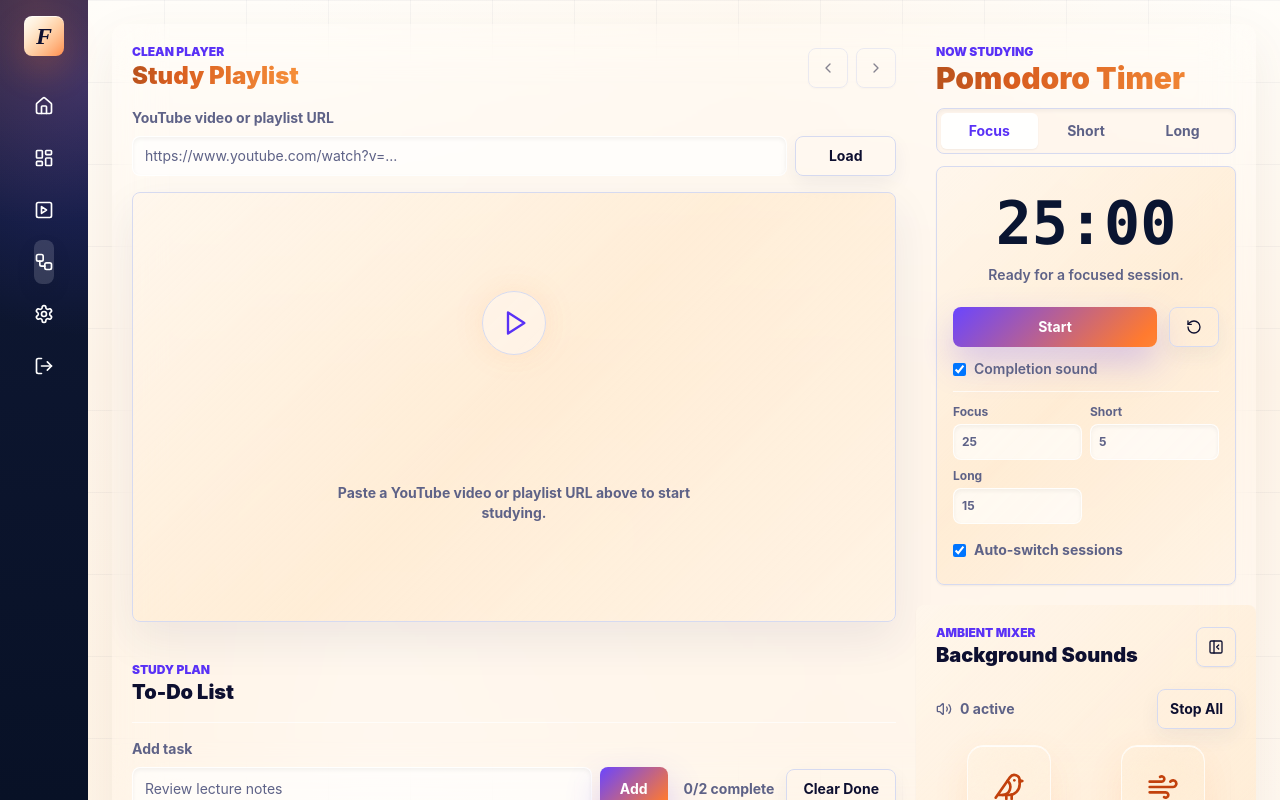
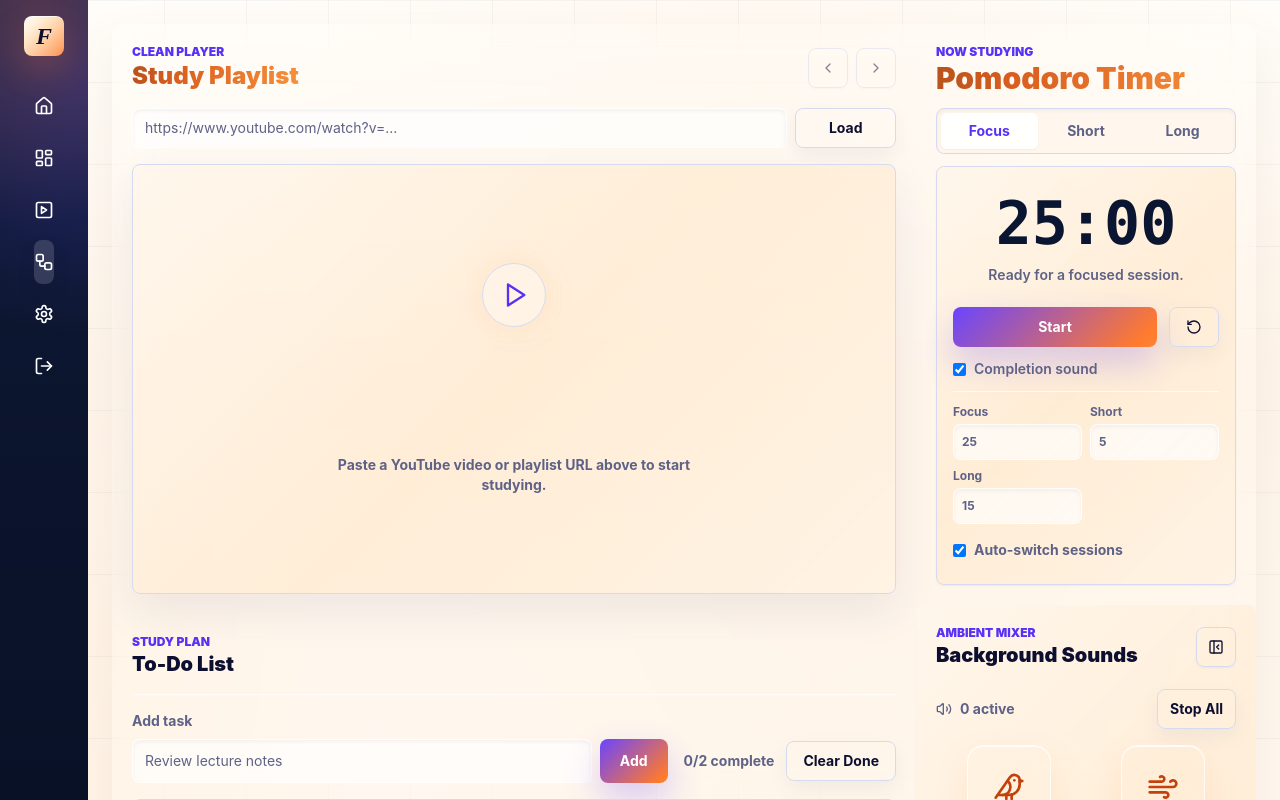
Before and after one commit to akshajdevkv/focusrm, a Next.js app: page /workspace in a window 1280 px wide. Built offline with nearby package versions, Linux system fonts and the light colour scheme.

Commit message:
Remove YouTube input label

```diff
--- a/src/features/workspace/youtube-study-player.tsx
+++ b/src/features/workspace/youtube-study-player.tsx
@@ -138,12 +138,6 @@ export function YoutubeStudyPlayer({
       </div>
 
       <form className="grid gap-2" onSubmit={handleSubmit}>
-        <label
-          className="text-sm font-bold text-muted-foreground"
-          htmlFor="playlist-url"
-        >
-          YouTube video or playlist URL
-        </label>
         <div className="flex flex-col gap-2 sm:flex-row">
           <Input
             id="playlist-url"
```
